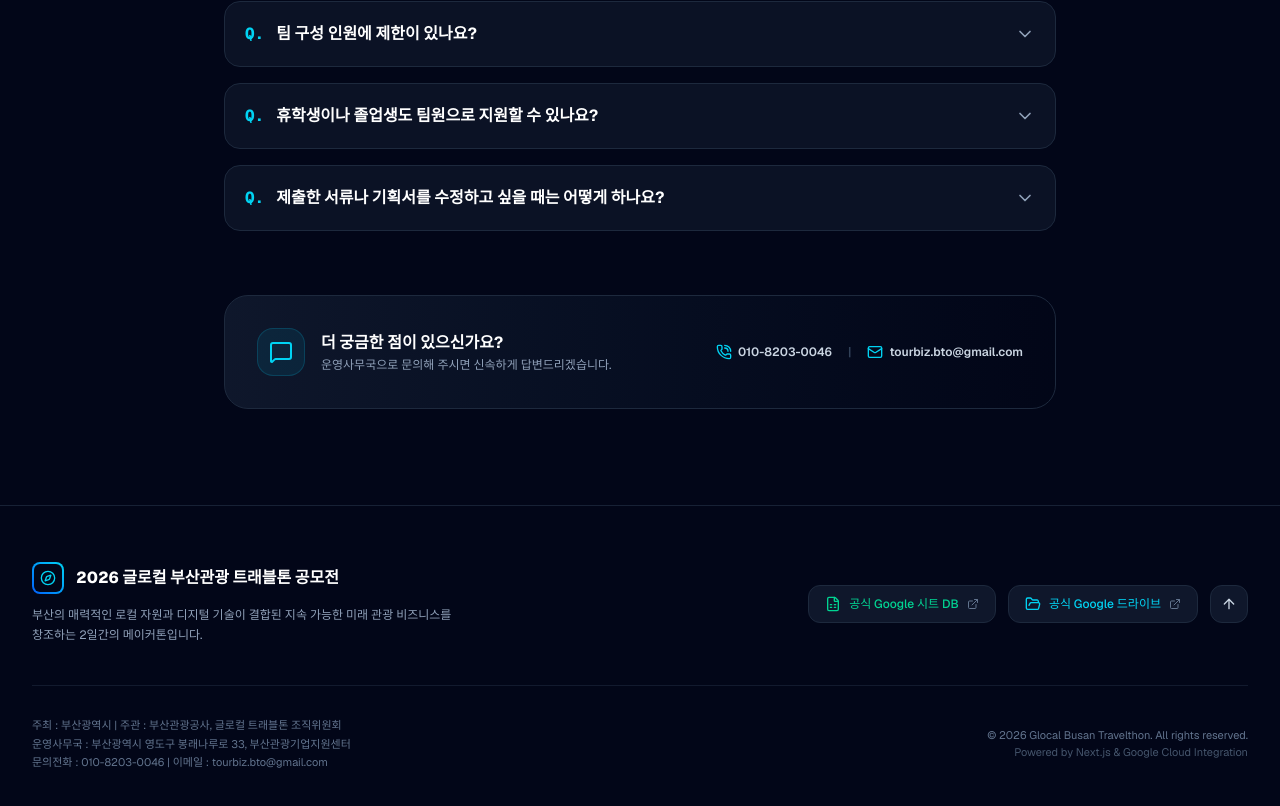
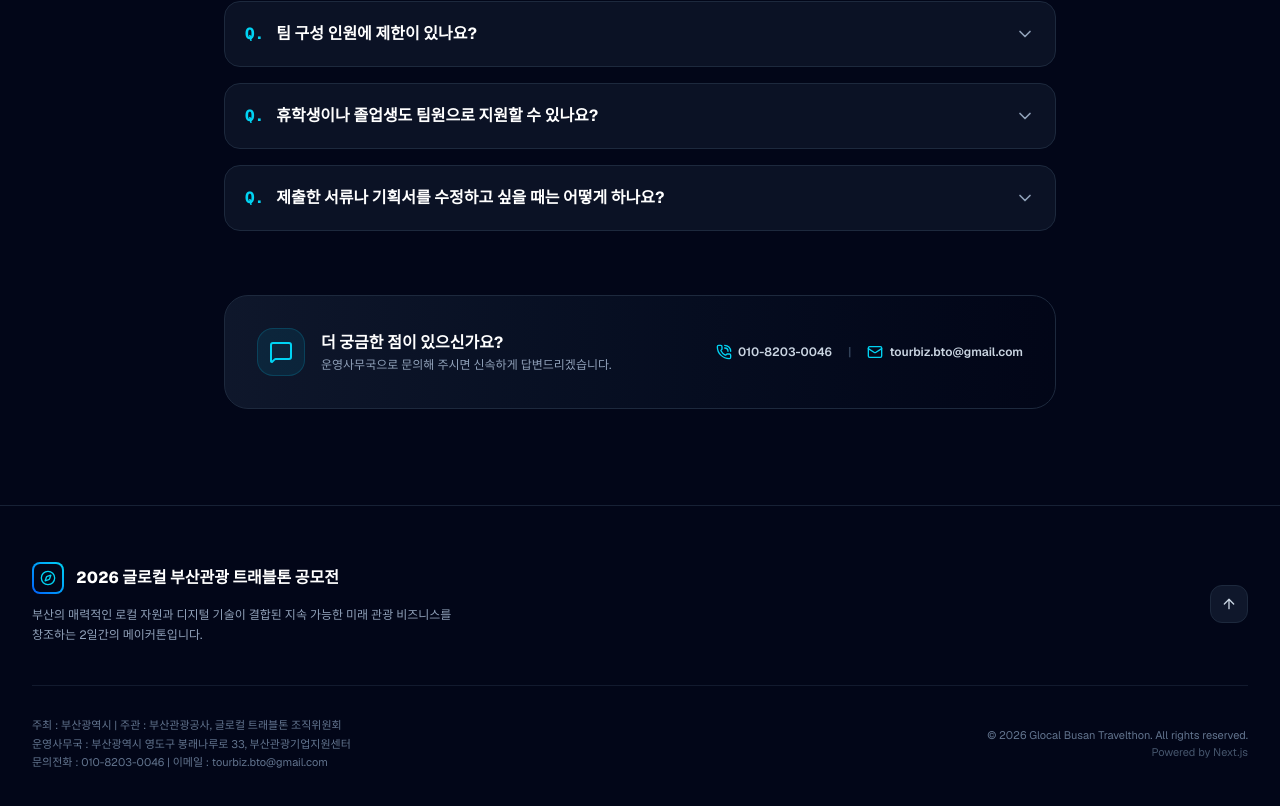
Before and after one commit to jijeongin53-ops/travelthon, a Next.js app: page / in a window 1280 px wide. Shown: the part 7429-8235 px from the top of the page. Built offline with nearby package versions, Linux system fonts and the light colour scheme.

Commit message:
Hide Google Sheets and Google Drive buttons from footer

```diff
--- a/src/components/Footer.tsx
+++ b/src/components/Footer.tsx
@@ -1,8 +1,7 @@
 'use client';
 
 import React from 'react';
-import { Compass, ExternalLink, ArrowUp, FolderOpen, FileSpreadsheet } from 'lucide-react';
-import { GOOGLE_DRIVE_FOLDER_URL, GOOGLE_SHEET_URL } from '@/lib/constants';
+import { Compass, ArrowUp } from 'lucide-react';
 
 interface FooterProps {
   onScrollToTop: () => void;
@@ -30,34 +29,12 @@ export default function Footer({ onScrollToTop }: FooterProps) {
             </p>
           </div>
 
-          {/* 공식 구글 클라우드 링크들 */}
-          <div className="flex flex-wrap items-center gap-3">
-            <a
-              href={GOOGLE_SHEET_URL}
-              target="_blank"
-              rel="noopener noreferrer"
-              className="px-4 py-2.5 rounded-xl bg-slate-900 hover:bg-slate-800 text-emerald-400 hover:text-emerald-300 border border-slate-800 hover:border-emerald-500/40 transition-all flex items-center gap-2 font-medium"
-            >
-              <FileSpreadsheet className="w-4 h-4 text-emerald-400" />
-              <span>공식 Google 시트 DB</span>
-              <ExternalLink className="w-3 h-3 text-slate-500" />
-            </a>
-
-            <a
-              href={GOOGLE_DRIVE_FOLDER_URL}
-              target="_blank"
-              rel="noopener noreferrer"
-              className="px-4 py-2.5 rounded-xl bg-slate-900 hover:bg-slate-800 text-cyan-400 hover:text-cyan-300 border border-slate-800 hover:border-cyan-500/40 transition-all flex items-center gap-2 font-medium"
-            >
-              <FolderOpen className="w-4 h-4 text-cyan-400" />
-              <span>공식 Google 드라이브</span>
-              <ExternalLink className="w-3 h-3 text-slate-500" />
-            </a>
-
+          {/* 맨 위로 스크롤 버튼 */}
+          <div className="flex items-center gap-3">
             <button
               type="button"
               onClick={onScrollToTop}
-              className="p-2.5 rounded-xl bg-slate-900 hover:bg-slate-800 text-slate-300 hover:text-white border border-slate-800 transition-all"
+              className="p-2.5 rounded-xl bg-slate-900 hover:bg-slate-800 text-slate-300 hover:text-white border border-slate-800 transition-all cursor-pointer"
               aria-label="맨 위로 스크롤"
             >
               <ArrowUp className="w-4 h-4" />
@@ -75,7 +52,7 @@ export default function Footer({ onScrollToTop }: FooterProps) {
 
           <div className="text-left md:text-right">
             <p>© 2026 Glocal Busan Travelthon. All rights reserved.</p>
-            <p className="text-slate-600 mt-0.5">Powered by Next.js & Google Cloud Integration</p>
+            <p className="text-slate-600 mt-0.5">Powered by Next.js</p>
           </div>
         </div>
       </div>
```
